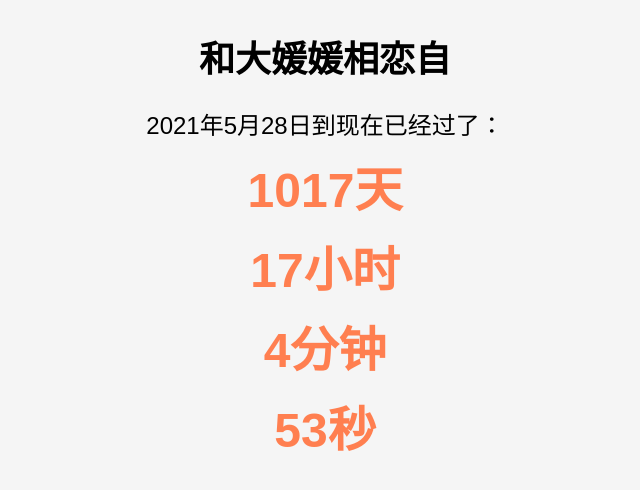
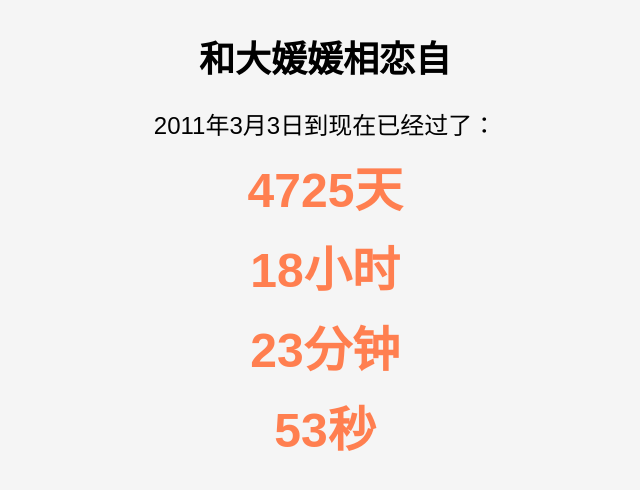
Before and after one commit to miayaly/miayaly.github.io, a plain HTML site: page index.html in a window 1280 px wide. Shown: the whole page, without its empty margins (315-955 px from the left). Drawn offline with Linux system fonts and the light colour scheme.

Commit message:
Update index.html

```diff
--- a/index.html
+++ b/index.html
@@ -48,14 +48,14 @@
 
 <body>
   <h1>和大媛媛相恋自</h1>
-  <p>2021年5月28日到现在已经过了：</p>
+  <p>2011年3月3日到现在已经过了：</p>
   <p id="days"></p>
   <p id="hours"></p>
   <p id="minutes"></p>
   <p id="seconds"></p>
   <script>
     // 设置目标日期
-    var targetDate = new Date(2021, 4, 28, 10, 55, 0);
+    var targetDate = new Date(2011, 3, 3, 9, 36, 0);
 
     calc();
     setInterval(() => {
```
